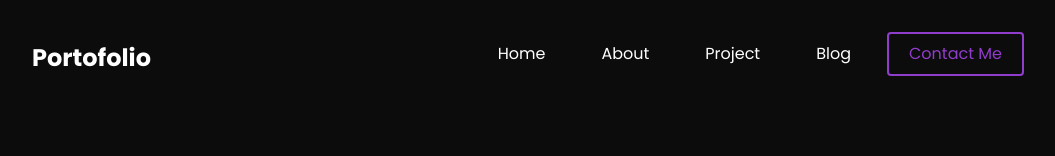
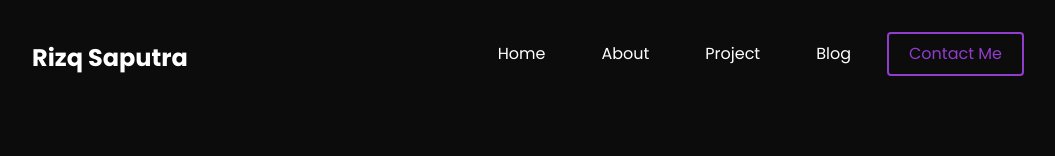
Before and after one commit to Rizq-Saputra/portofolio, a React (Vite) app: page / in a window 1280 px wide. Shown: the top 156 px of the page, without its empty margins (112-1167 px from the left). Built offline with nearby package versions, Linux system fonts and the light colour scheme.

Commit message:
chore: Update meta tags and page title for portfolio website

```diff
--- a/index.html
+++ b/index.html
@@ -4,7 +4,9 @@
     <meta charset="UTF-8" />
     <link rel="icon" type="image/png" href="/Logo.png" />
     <meta name="viewport" content="width=device-width, initial-scale=1.0" />
-    <title>Portofolio</title>
+    <meta name="description" content="Portofolio Rizq Saputra">
+    <meta descripton>
+    <title>Rizq Saputra</title>
     <link href="https://fonts.googleapis.com/css2?family=Poppins:wght@400;700&display=swap" rel="stylesheet">
   </head>
   <body>
--- a/src/components/Footer.jsx
+++ b/src/components/Footer.jsx
@@ -13,10 +13,10 @@ function Footer() {
           <li className="cursor-pointer hover:text-secondary_purple hover:transition-all hover:duration-500 hover:ease-in-out"><a href="#">Blog</a></li>
         </ul>
         <ul className="flex justify-center text-white gap-3 sm:gap-4 mt-6 sm:mt-10">
-          <li className="size-10 rounded-full bg-secondary_purple cursor-pointer justify-center items-center flex hover:text-[#0e0e0e] hover:bg-white hover:transition-all hover:ease-in-out hover:duration-500"><a className="text-lg sm:text-xl" target="_blank" href="https://www.instagram.com/rizqsptr/"><FaInstagram /></a></li>
-          <li className="size-10 rounded-full bg-secondary_purple cursor-pointer justify-center items-center flex hover:text-[#0e0e0e] hover:bg-white hover:transition-all hover:ease-in-out hover:duration-500"><a className="text-lg sm:text-xl" target="_blank" href="https://www.linkedin.com/in/muhammad-rizq-saputra-378088281/"><FaLinkedin /></a></li>
-          <li className="size-10 rounded-full bg-secondary_purple cursor-pointer justify-center items-center flex hover:text-[#0e0e0e] hover:bg-white hover:transition-all hover:ease-in-out hover:duration-500"><a className="text-lg sm:text-xl" target="_blank" href="https://github.com/Rizq-Saputra"><FaGithub /></a></li>
-          <li className="size-10 rounded-full bg-secondary_purple cursor-pointer justify-center items-center flex hover:text-[#0e0e0e] hover:bg-white hover:transition-all hover:ease-in-out hover:duration-500"><a className="text-lg sm:text-xl" target="_blank" href="mailto:rizky002211@gmail.com"><IoMdMail /></a></li>
+          <li className="size-10 rounded-full bg-secondary_purple cursor-pointer justify-center items-center flex hover:text-[#0e0e0e] hover:bg-white hover:transition-all hover:ease-in-out hover:duration-500"><a className="text-lg sm:text-xl" target="_blank" aria-label="Instagram" href="https://www.instagram.com/rizqsptr/"><FaInstagram /></a></li>
+          <li className="size-10 rounded-full bg-secondary_purple cursor-pointer justify-center items-center flex hover:text-[#0e0e0e] hover:bg-white hover:transition-all hover:ease-in-out hover:duration-500"><a className="text-lg sm:text-xl" target="_blank" aria-label="Facebook" href="https://www.linkedin.com/in/muhammad-rizq-saputra-378088281/"><FaLinkedin /></a></li>
+          <li className="size-10 rounded-full bg-secondary_purple cursor-pointer justify-center items-center flex hover:text-[#0e0e0e] hover:bg-white hover:transition-all hover:ease-in-out hover:duration-500"><a className="text-lg sm:text-xl" target="_blank" aria-label="Github" href="https://github.com/Rizq-Saputra"><FaGithub /></a></li>
+          <li className="size-10 rounded-full bg-secondary_purple cursor-pointer justify-center items-center flex hover:text-[#0e0e0e] hover:bg-white hover:transition-all hover:ease-in-out hover:duration-500"><a className="text-lg sm:text-xl" target="_blank" aria-label="Email" href="mailto:rizky002211@gmail.com"><IoMdMail /></a></li>
         </ul>
       </div>
     </footer>
--- a/src/components/Navigation.jsx
+++ b/src/components/Navigation.jsx
@@ -22,7 +22,7 @@ function Navigation() {
       <div className="container mx-auto px-4 py-4 md:px-0">
         <div className="flex items-center justify-between py-4">
           <div className="text-white text-2xl cursor-pointer font-semibold">
-            Portofolio
+            Rizq Saputra
           </div>
           <nav className="block text-center absolute top-0 right-0 w-full z-10 md:text-left md:static md:w-auto">
             <div className="md:hidden text-end">
--- a/src/components/Project.jsx
+++ b/src/components/Project.jsx
@@ -13,7 +13,7 @@ function Project() {
                     <p className="text-[#999999] text-lg mt-2">This is a brief description of the project. It provides an overview of the project&apos;s purpose, technologies used, and key features. This should be engaging and concise to grab the viewer&apos;s attention.</p>
                     <div className="flex gap-5  justify-center md:justify-start mt-4 md:mt-10">
                         <a target="_blank" href="https://github.com/Rizq-Saputra/Restaurant-App" className="flex"><button className="border-2 border-secondary_purple text-secondary_purple px-3 md:px-8 py-2 mt-4 md:mt-0 hover:bg-secondary_purple hover:text-white rounded-md transition-all duration-500 ease-in-out flex gap-2 items-center"><FaGithub/> Github</button></a>
-                        <a target="_blank" href="https://github.com/Rizq-Saputra/Restaurant-App" className="flex"><button className="border-2 border-secondary_purple text-secondary_purple px-3 py-2 md:px-8 mt-4 md:mt-0 text-nowrap hover:bg-secondary_purple hover:text-white rounded-md transition-all duration-500 ease-in-out flex gap-2 items-center"><FaArrowRight /> Visit Website</button></a>
+                        <a target="_blank" href="https://resto.pusling.my.id/" className="flex"><button className="border-2 border-secondary_purple text-secondary_purple px-3 py-2 md:px-8 mt-4 md:mt-0 text-nowrap hover:bg-secondary_purple hover:text-white rounded-md transition-all duration-500 ease-in-out flex gap-2 items-center"><FaArrowRight /> Visit Website</button></a>
                     </div>
                 </div>
             </div>
@@ -39,7 +39,7 @@ function Project() {
                     <p className="text-[#999999] text-lg mt-2">This is a brief description of the project. It provides an overview of the project&apos;s purpose, technologies used, and key features. This should be engaging and concise to grab the viewer&apos;s attention.</p>
                     <div className="flex gap-5  justify-center md:justify-start mt-4 md:mt-10">
                         <a target="_blank" href="https://github.com/Rizq-Saputra/notes-app" className="flex"><button className="border-2 border-secondary_purple text-secondary_purple px-3 md:px-8 py-2 mt-4 md:mt-0 hover:bg-secondary_purple hover:text-white rounded-md transition-all duration-500 ease-in-out flex gap-2 items-center"><FaGithub/> Github</button></a>
-                        <a target="_blank" href="https://github.com/Rizq-Saputra/notes-app" className="flex"><button className="border-2 border-secondary_purple text-secondary_purple px-3 py-2 md:px-8 mt-4 md:mt-0 text-nowrap hover:bg-secondary_purple hover:text-white rounded-md transition-all duration-500 ease-in-out flex gap-2 items-center"><FaArrowRight /> Visit Website</button></a>
+                        <a target="_blank" href="https://notes.pusling.my.id/" className="flex"><button className="border-2 border-secondary_purple text-secondary_purple px-3 py-2 md:px-8 mt-4 md:mt-0 text-nowrap hover:bg-secondary_purple hover:text-white rounded-md transition-all duration-500 ease-in-out flex gap-2 items-center"><FaArrowRight /> Visit Website</button></a>
                     </div>
                 </div>
             </div>
```
